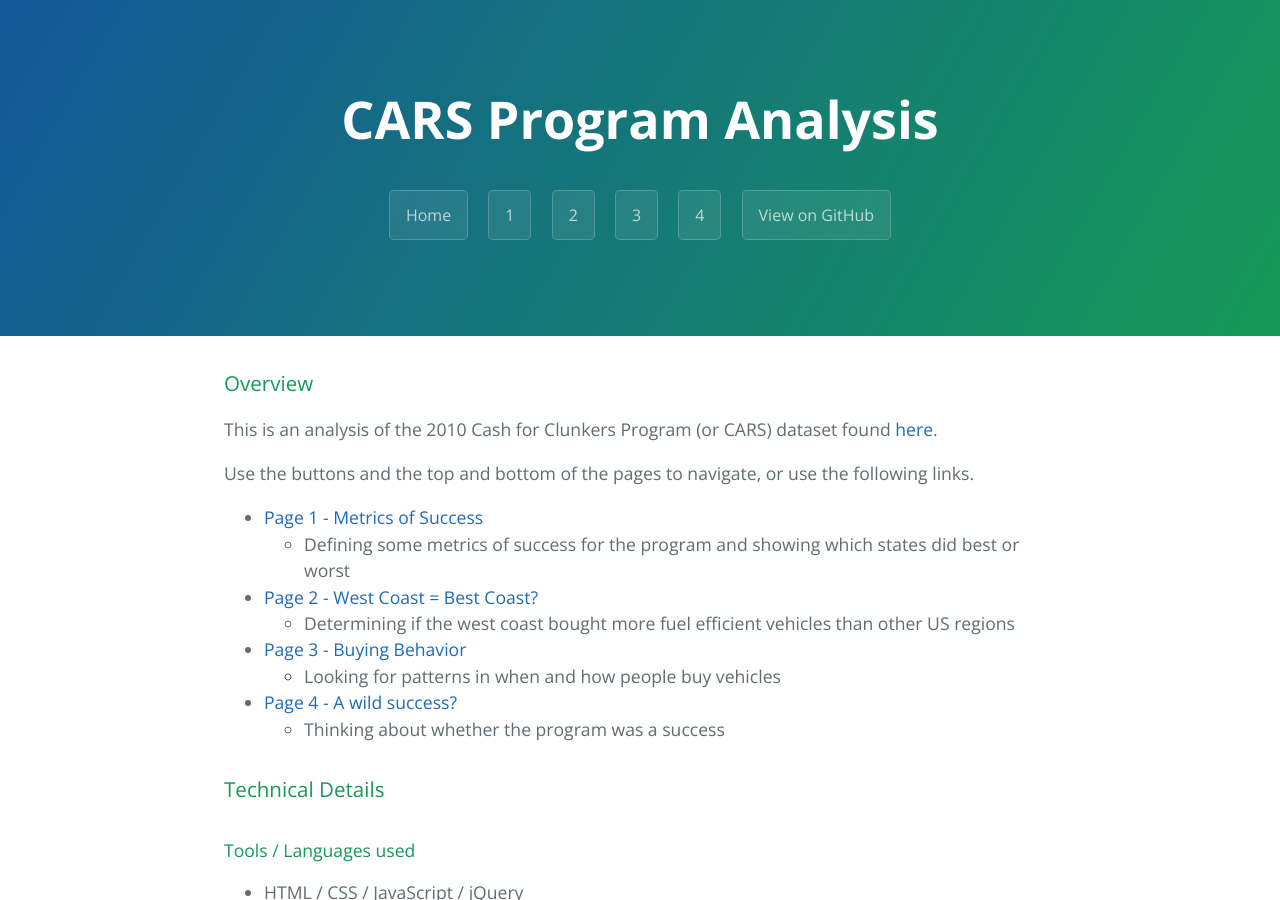
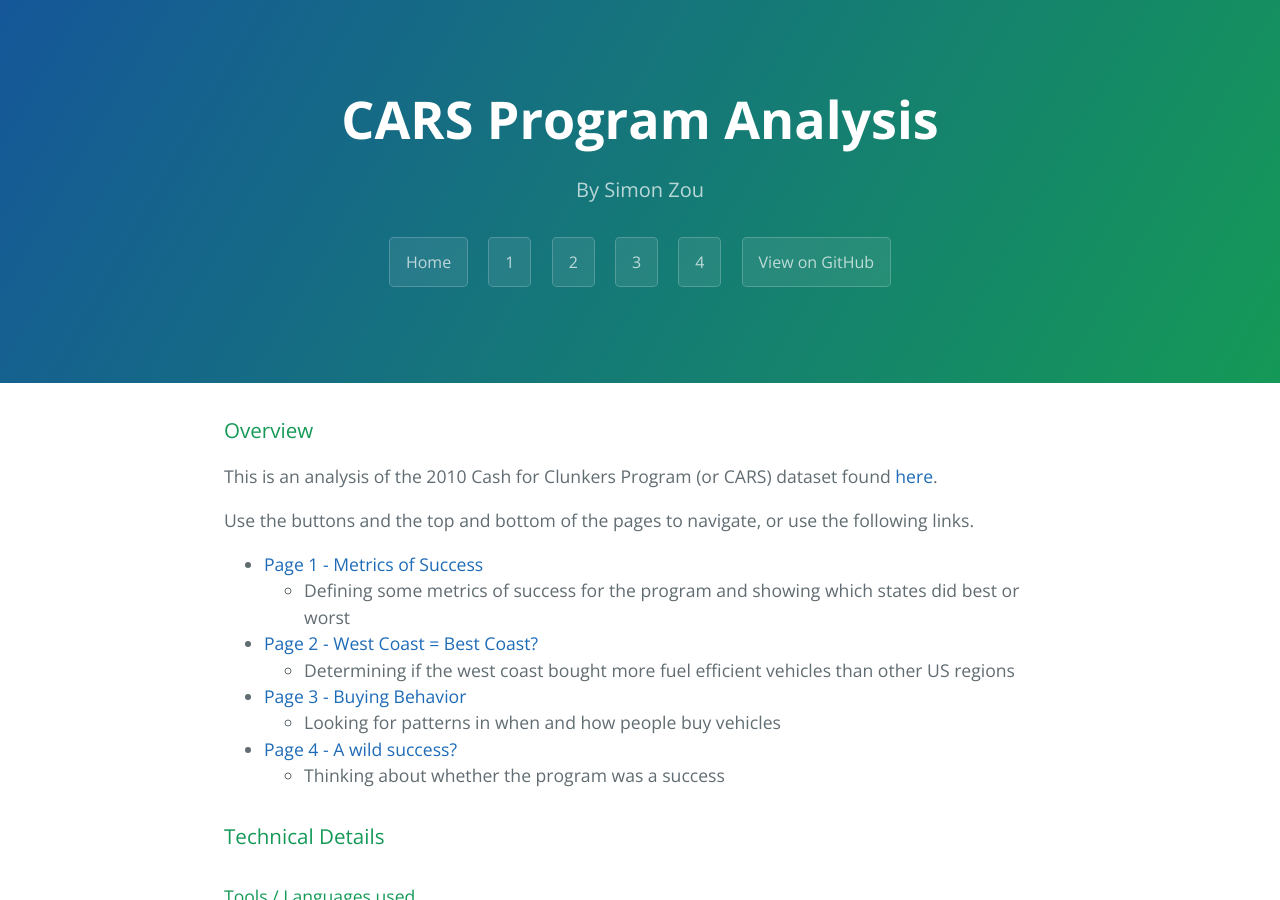
Before and after one commit to simzou/cars-analysis, a Jekyll site: the page built from index.md, in a window 1280 px wide and 900 px high. Built offline with Jekyll 4.4.1, drawn with Linux system fonts in a browser that asks for light colours.

Commit message:
added name

```diff
--- a/_layouts/index.html
+++ b/_layouts/index.html
@@ -14,7 +14,7 @@
   <body>
     <section class="page-header">
       <h1 class="project-name">CARS Program Analysis</h1>
-      <h2 class="project-tagline"></h2>
+      <h2 class="project-tagline">By Simon Zou</h2>
       <section class="pagination">
         <a href="./" class="btn">Home</a>
         <a href="./page-01.html" class="btn">1</a>
```
